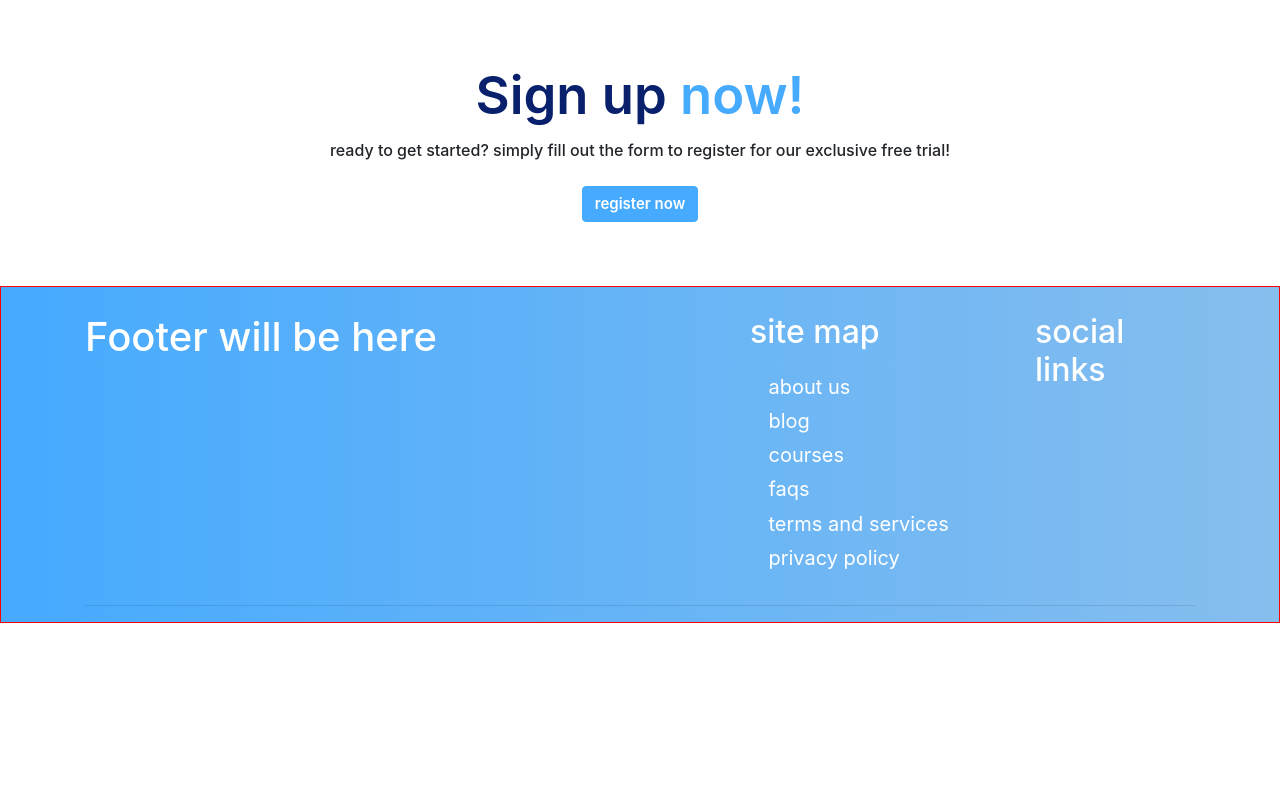
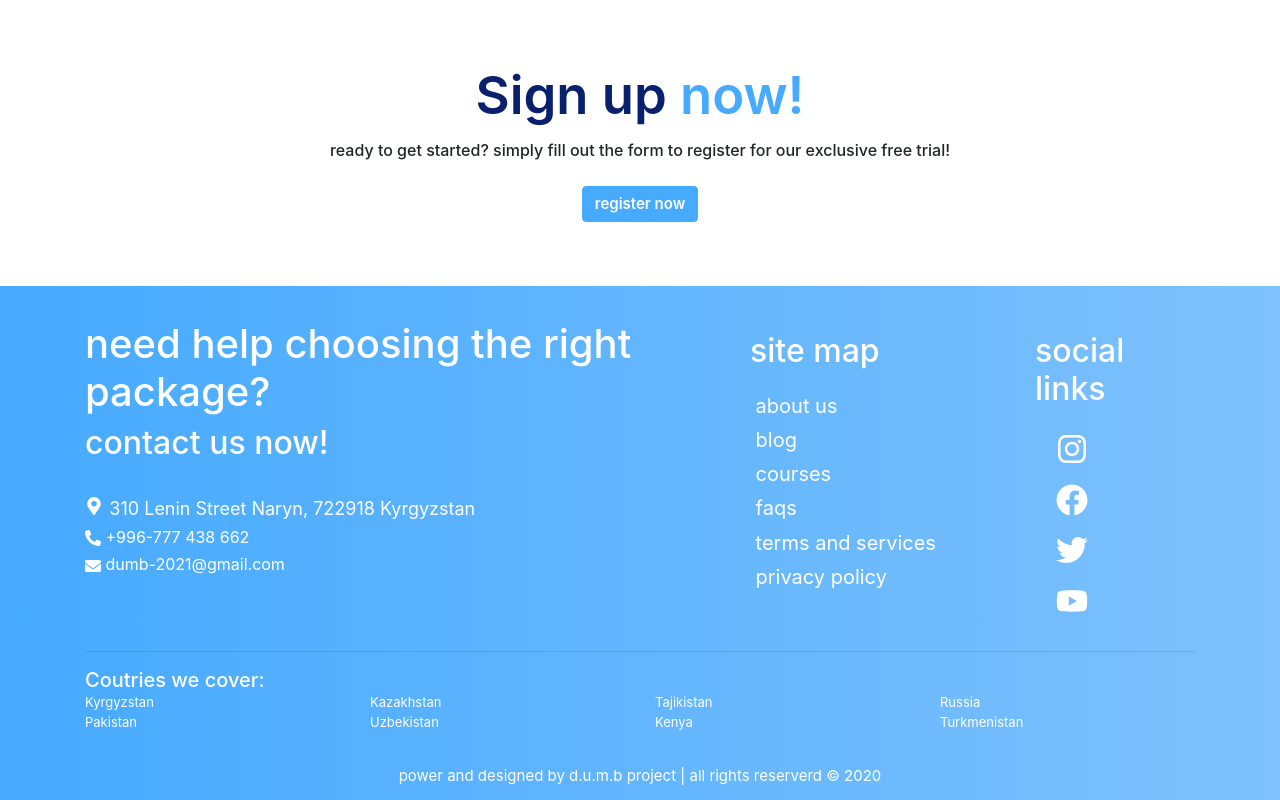
Before and after one commit to Jahanzaib5/dumb-project, a React (Create React App) app in the folder frontend/app/: page /Aboutus in a window 1280 px wide. Shown: the part 1667-2467 px from the top of the page. Before the commit the page ends 2290 px from the top, so only its background shows below. Built offline with nearby package versions, Linux system fonts and the light colour scheme; the HTML template or start-up script is replaced by a standard one.

Commit message:
adding the footer

```diff
--- a/frontend/app/src/components/Footer/Footer.js
+++ b/frontend/app/src/components/Footer/Footer.js
@@ -1,20 +1,40 @@
 import React, { Component } from "react";
 import { Container, Row, Col } from "reactstrap";
 import "./footer.css";
-import { FontAwesomeIcon } from "@fortawesome/react-fontawesome";
-import { faInstagram } from "@fortawesome/free-solid-svg-icons";
+import {
+  FaInstagram,
+  FaFacebook,
+  FaTwitter,
+  FaYoutube,
+  FaMapMarkerAlt,
+  FaPhoneAlt,
+  FaEnvelope,
+} from "react-icons/fa";
 
 export default class Footer extends Component {
   render() {
     return (
       <div className="footer">
-        <Container style={{marginTop:'2%'}}>
+        <Container>
           <Row>
-            <Col xs={12} md={7}>
-              <h1>Footer will be here</h1>
+            <Col xs={12} md={7} style={{marginTop:'3%'}}>
+              <h1>need help choosing the right package?</h1>
+              <h2 style={{ marginBottom: "5%" }}>contact us now!</h2>
+              <p style={{ fontSize: "18px" }}>
+                <FaMapMarkerAlt
+                  style={{ marginRight: "1%", marginTop: "-1%" }}
+                />
+                310 Lenin Street Naryn, 722918 Kyrgyzstan
+              </p>
+              <p style={{ marginTop: "-2%" }}>
+                <FaPhoneAlt /> +996-777 438 662
+              </p>
+              <p style={{ marginTop: "-2%" }}>
+                <FaEnvelope /> dumb-2021@gmail.com
+              </p>
             </Col>
-            <Col xs={6} md={3}>
-              <h2 style={{marginBottom:'8%'}}>site map</h2>
+            <Col xs={6} md={3} style={{marginTop:'4%'}}>
+              <h2 style={{ marginBottom: "8%" }}>site map</h2>
               <ul>
                 <li>
                   <a href="#">about us</a>
@@ -36,16 +56,57 @@ export default class Footer extends Component {
                 </li>
               </ul>
             </Col>
-            <Col xs={6} md={2}>
-              <h2>social links</h2>
-              <ul>
-                  <li>
-                      <a href="#"></a>
+            <Col xs={6} md={2} style={{marginTop:'4%'}}>
+              <h2 style={{ marginBottom: "15%" }}>social links</h2>
+              <ul className>
+                <li style={{ marginBottom: "15%" }}>
+                  <a href="#">
+                    <FaInstagram size="2rem" />
+                  </a>
+                </li>
+                <li style={{ marginBottom: "15%" }}>
+                  <a href="#">
+                    <FaFacebook size="2rem" />
+                  </a>
+                </li>
+                <li style={{ marginBottom: "15%" }}>
+                  <a href="#">
+                    <FaTwitter size="2rem" />
+                  </a>
+                </li>
+                <li style={{ marginBottom: "15%" }}>
+                  <a href="">
+                    <FaYoutube size="2rem" />
+                  </a>
                 </li>
               </ul>
             </Col>
           </Row>
           <hr />
+          <Row className="last-one">
+            <Col xs={12} md={12}>
+              <h5>Coutries we cover:</h5>
+            </Col>
+            <Col xs={2} md={3}>
+              <p>Kyrgyzstan</p>
+              <p>Pakistan</p>
+            </Col>
+            <Col xs={2} md={3}>
+              <p>Kazakhstan</p>
+              <p>Uzbekistan</p>
+            </Col>
+            <Col xs={2} md={3}>
+              <p>Tajikistan</p>
+              <p>Kenya</p>
+            </Col>
+            <Col xs={2} md={3}>
+              <p>Russia</p>
+              <p>Turkmenistan</p>
+            </Col>
+            <Col xs={12} md={12} style={{textAlign:'center', marginTop:'3%', marginBottom:'0.5%'}}>
+              <p style={{fontSize:'15px', color:'#fff'}}>power and designed by d.u.m.b project | all rights reserverd &copy; 2020</p>
+            </Col>
+          </Row>
         </Container>
       </div>
     );
--- a/frontend/app/src/components/Footer/footer.css
+++ b/frontend/app/src/components/Footer/footer.css
@@ -1,8 +1,6 @@
 .footer {
-  border: 1px solid red;
-  border: 1px solid red;
-  background: -webkit-linear-gradient(to right, #46aaff, #86beee);
-  background: linear-gradient(to right,  #46aaff, #86beee);
+  background: -webkit-linear-gradient(to right, #46aaff, #7ec1fc);
+  background: linear-gradient(to right,  #46aaff, #7ec1fc);
   color: #fff;
 }
 
@@ -17,7 +15,7 @@
 .footer ul li{
     text-decoration: none;
     color: white;
-    margin-left: -10%;
+    margin-left: -16%;
     margin-top: 2%;
 }
 
@@ -25,3 +23,8 @@
     color: #fff;
     font-size: 20px;
 }
+
+.footer .last-one p{
+    font-size: 13px;
+    line-height: 4px;
+}
```
Lines whose indentation alone changed are shown as unchanged.
